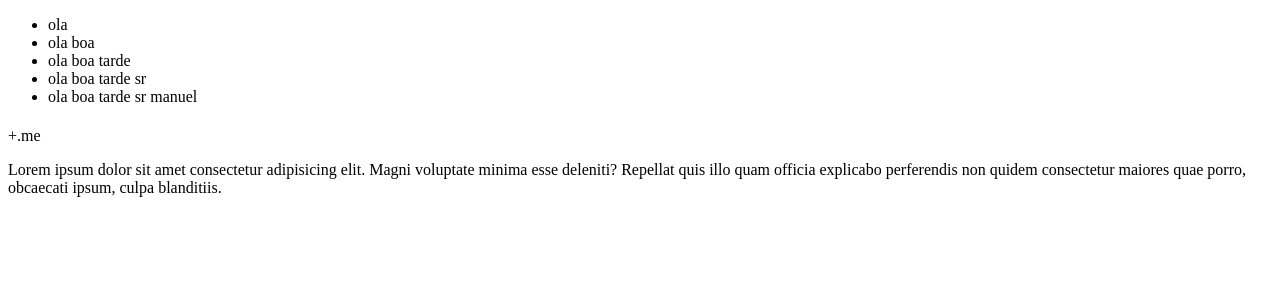
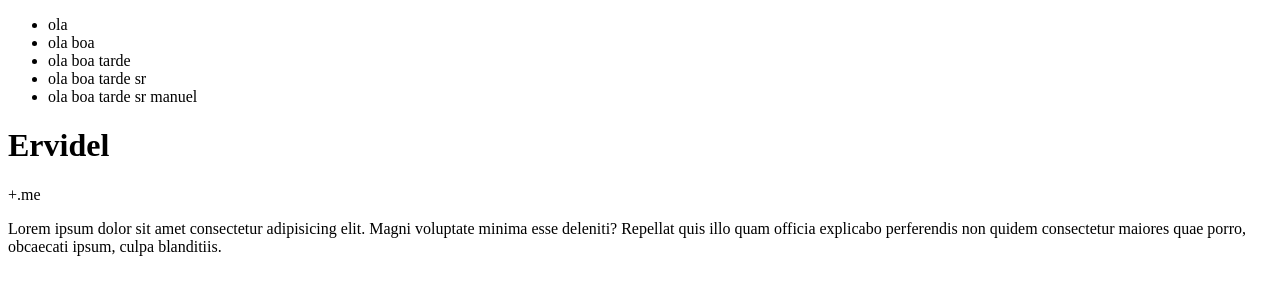
Before and after one commit to eman0612/playWithGit, a plain HTML site: page index.html in a window 1280 px wide. Drawn offline with Linux system fonts and the light colour scheme.

Commit message:
indexErvidelH1

```diff
--- a/index.html
+++ b/index.html
@@ -15,7 +15,7 @@
       <li>ola boa tarde sr</li>
       <li>ola boa tarde sr manuel</li>
     </ul>
-    <h1></h1>
+    <h1>Ervidel</h1>
     <h2></h2>
     <h3></h3>
     <div class="family">
```
